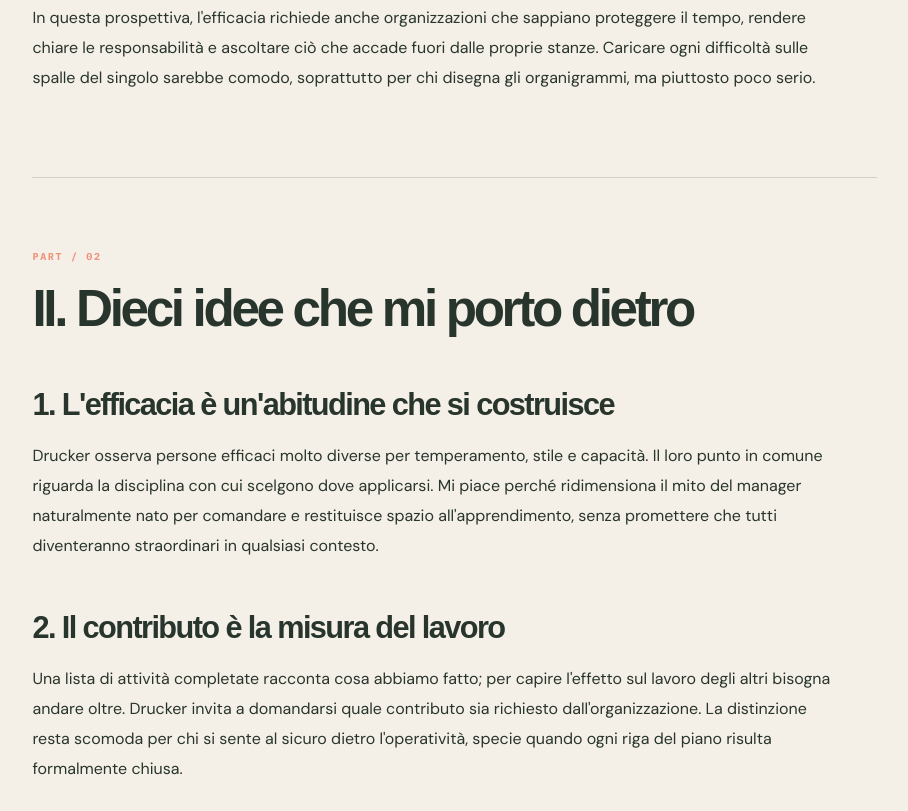
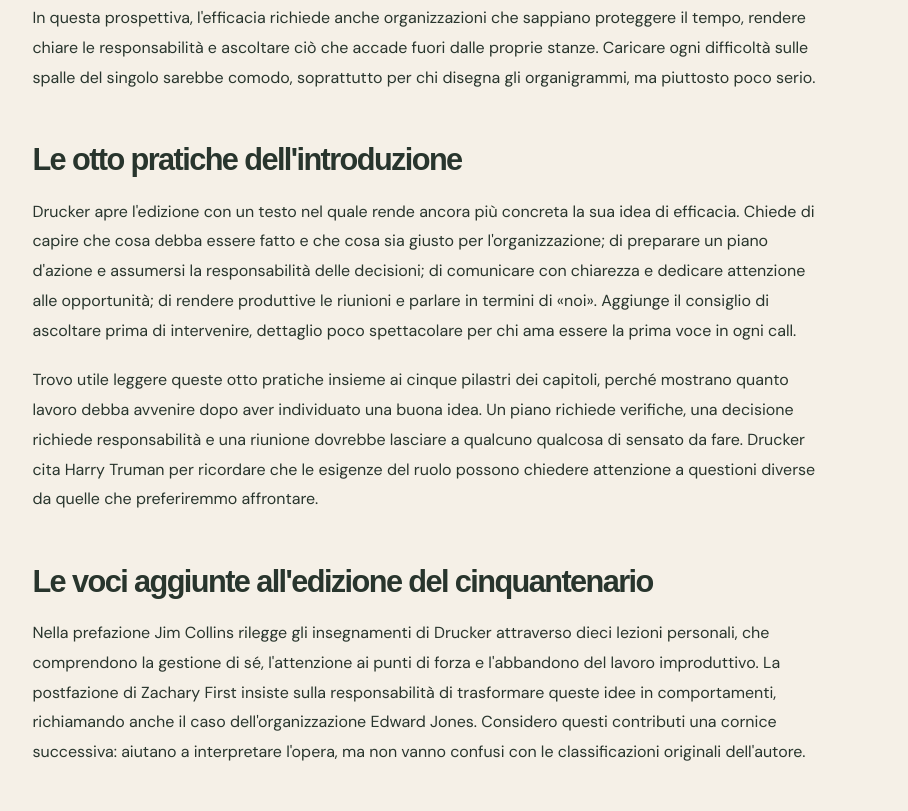
Before and after one commit to hellocardux/books-library, a plain HTML site: page stage/insights/effective-executive/index.html in a window 1280 px wide. Shown: the part 2489-3300 px from the top of the page, without its empty margins (351-1259 px from the left). Drawn offline with nearby package versions, Linux system fonts and the light colour scheme.

Commit message:
build(reading-notes): include introductory practices in staging

```diff
--- a/stage/insights/effective-executive/index.html
+++ b/stage/insights/effective-executive/index.html
@@ -35,6 +35,12 @@
 
 <p>Drucker indica quattro pressioni che complicano la vita di chi lavora: gli altri reclamano il nostro tempo; gli eventi quotidiani chiedono una risposta immediata; i risultati dipendono da persone che spesso non possiamo dirigere; dall&#39;interno dell&#39;azienda vediamo benissimo procedure e budget, mentre il mondo esterno resta più difficile da leggere. L&#39;ultima osservazione mi sembra particolarmente attuale. Possiamo misurare con precisione il numero di attività completate e accorgerci molto più tardi che il cliente, nel frattempo, aveva smesso di trovarle utili.</p>
 <p>In questa prospettiva, l&#39;efficacia richiede anche organizzazioni che sappiano proteggere il tempo, rendere chiare le responsabilità e ascoltare ciò che accade fuori dalle proprie stanze. Caricare ogni difficoltà sulle spalle del singolo sarebbe comodo, soprattutto per chi disegna gli organigrammi, ma piuttosto poco serio.</p>
+
+<h3 id="le-otto-pratiche-dellintroduzione">Le otto pratiche dell'introduzione</h3>
+<p>Drucker apre l'edizione con un testo nel quale rende ancora più concreta la sua idea di efficacia. Chiede di capire che cosa debba essere fatto e che cosa sia giusto per l'organizzazione; di preparare un piano d'azione e assumersi la responsabilità delle decisioni; di comunicare con chiarezza e dedicare attenzione alle opportunità; di rendere produttive le riunioni e parlare in termini di «noi». Aggiunge il consiglio di ascoltare prima di intervenire, dettaglio poco spettacolare per chi ama essere la prima voce in ogni call.</p>
+<p>Trovo utile leggere queste otto pratiche insieme ai cinque pilastri dei capitoli, perché mostrano quanto lavoro debba avvenire dopo aver individuato una buona idea. Un piano richiede verifiche, una decisione richiede responsabilità e una riunione dovrebbe lasciare a qualcuno qualcosa di sensato da fare. Drucker cita Harry Truman per ricordare che le esigenze del ruolo possono chiedere attenzione a questioni diverse da quelle che preferiremmo affrontare.</p>
+<h3 id="le-voci-aggiunte-alledizione-del-cinquantenario">Le voci aggiunte all'edizione del cinquantenario</h3>
+<p>Nella prefazione Jim Collins rilegge gli insegnamenti di Drucker attraverso dieci lezioni personali, che comprendono la gestione di sé, l'attenzione ai punti di forza e l'abbandono del lavoro improduttivo. La postfazione di Zachary First insiste sulla responsabilità di trasformare queste idee in comportamenti, richiamando anche il caso dell'organizzazione Edward Jones. Considero questi contributi una cornice successiva: aiutano a interpretare l'opera, ma non vanno confusi con le classificazioni originali dell'autore.</p>
 
 </div></section>
 <section class="reading-section" id="dieci-idee-che-mi-porto-dietro"><header class="chapter-section-header"><span class="kicker">PART / 02</span><h2>II. Dieci idee che mi porto dietro</h2></header><div class="reading-prose">
```
